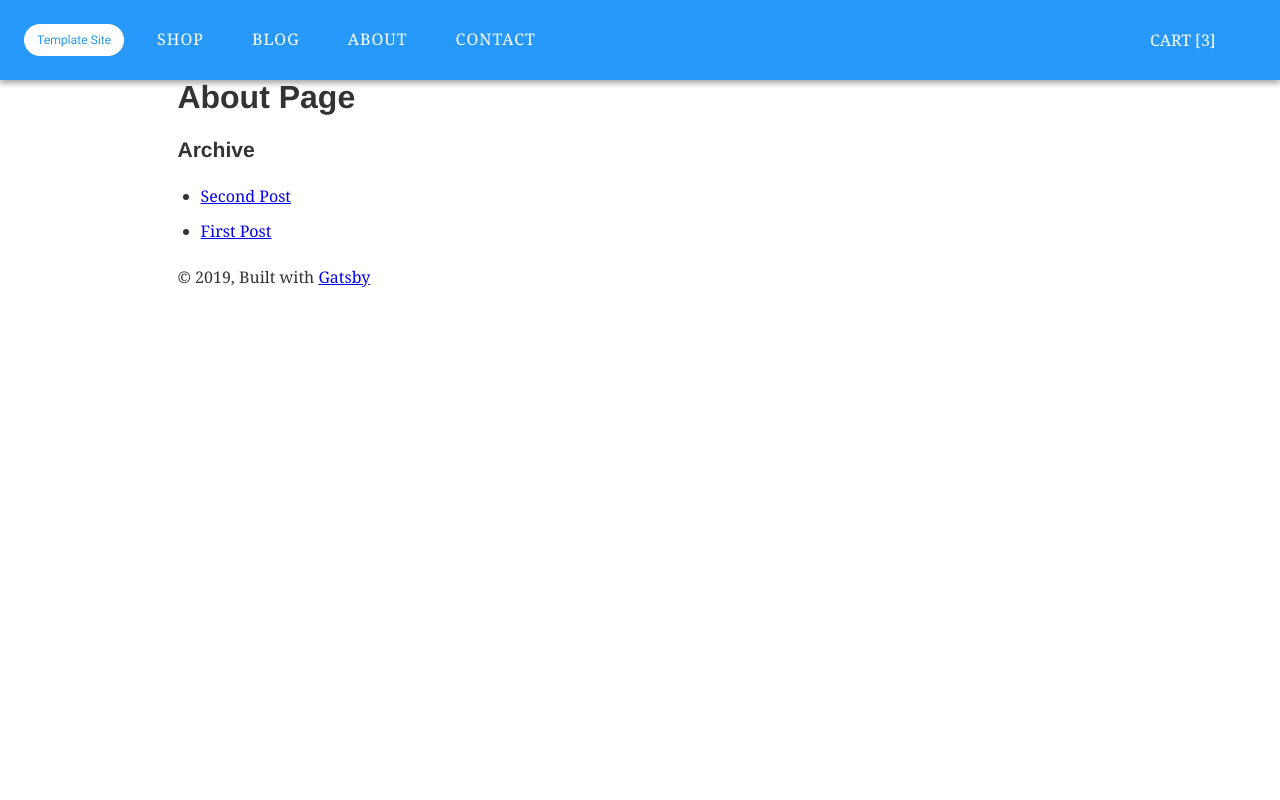
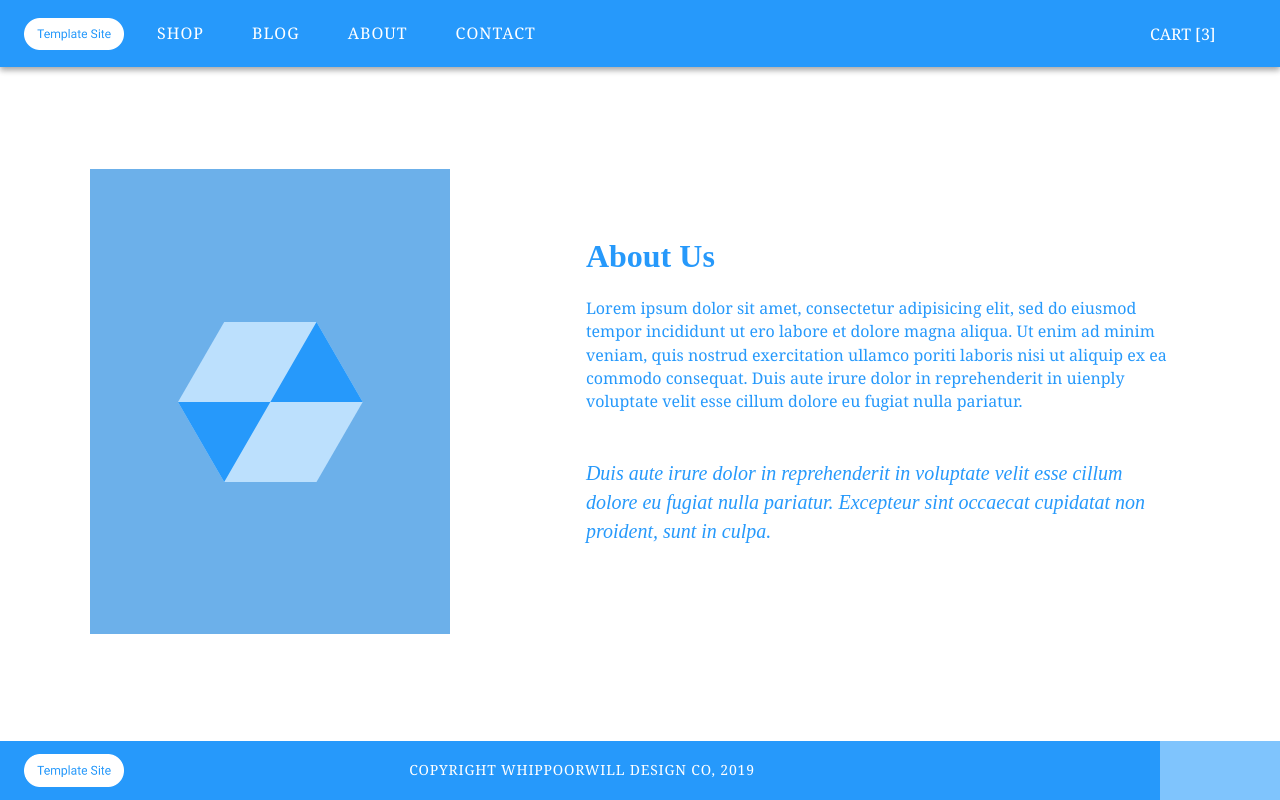
Before and after one commit to dean-whippoorwill/gatsby-template, a Gatsby site: page /about in a window 1280 px wide. Built offline with nearby package versions, Linux system fonts and the light colour scheme; Gatsby itself is replaced by a stand-in of ours; some packages are replaced by stand-ins of ours.

Commit message:
added About page

```diff
--- a/src/components/footer.js
+++ b/src/components/footer.js
@@ -30,7 +30,7 @@
   flex-wrap: nowrap;
   justify-content: space-between;
   align-items: center;
-  height: 70px;
+  height: 100%;
   ul {
     display: block;
   }
--- a/src/components/header.js
+++ b/src/components/header.js
@@ -181,7 +181,7 @@
           <HeaderLeft className="header-left">
             <Link to="/shop">SHOP</Link>
             <Link to="/">BLOG</Link>
-            <Link to="/">ABOUT</Link>
+            <Link to="/about">ABOUT</Link>
             <Link to="/">CONTACT</Link>
           </HeaderLeft>
           <HeaderRight>
--- a/src/pages/about.js
+++ b/src/pages/about.js
@@ -1,12 +1,84 @@
 import React from 'react';
-import Layout from '../components/layout';
+import Header from '../components/header';
+import Footer from '../components/footer';
+import styled from 'styled-components';
+import aboutImage from '../images/aboutImage@2x.png';
+import quotesIcon from '../images/quotes.svg';
+
+const AboutWrapper = styled.div`
+  display: flex;
+  flex-direction: column;
+  height: 100vh;
+`;
+const AboutContent = styled.div`
+  flex-grow: 1;
+  width: 86%;
+  height: 100%;
+  margin: 0 auto;
+  display: grid;
+  grid-template-columns: 40fr 60fr;
+  @media (max-width: 599px) {
+    grid-template-columns: 1fr;
+  }
+  color: #2699fb;
+`;
+const LeftColumn = styled.div`
+  @media (max-width: 599px) {
+    display: none;
+  }
+  align-self: center;
+`;
+const RightColumn = styled.div`
+  align-self: center;
+  h1 {
+    font-family: serif;
+  }
+  margin: 0 16px 0 56px;
+`;
 
 const About = () => (
-  <Layout>
-    <div>
-      <h1>About Page</h1>
-    </div>
-  </Layout>
+  <AboutWrapper>
+    <Header />
+    <AboutContent>
+      <LeftColumn>
+        <img
+          src={aboutImage}
+          alt="About Image"
+          style={{
+            width: '360px',
+            marginBottom: '0',
+          }}
+        />
+      </LeftColumn>
+      <RightColumn>
+        <h1>About Us</h1>
+        <p>
+          Lorem ipsum dolor sit amet, consectetur adipisicing elit, sed do
+          eiusmod tempor incididunt ut ero labore et dolore magna aliqua. Ut
+          enim ad minim veniam, quis nostrud exercitation ullamco poriti laboris
+          nisi ut aliquip ex ea commodo consequat. Duis aute irure dolor in
+          reprehenderit in uienply voluptate velit esse cillum dolore eu fugiat
+          nulla pariatur.
+        </p>
+        <svg
+          style={{
+            height: '16px',
+            width: '16px',
+          }}
+        >
+          <use xlinkHref={`#${quotesIcon.id}`} />
+        </svg>
+        <p
+          style={{ fontStyle: 'italic', fontFamily: 'serif', fontSize: '20px' }}
+        >
+          Duis aute irure dolor in reprehenderit in voluptate velit esse cillum
+          dolore eu fugiat nulla pariatur. Excepteur sint occaecat cupidatat non
+          proident, sunt in culpa.
+        </p>
+      </RightColumn>
+    </AboutContent>
+    <Footer />
+  </AboutWrapper>
 );
 
 export default About;
```
Also changed, not shown: src/images/aboutImage@2x.png (added), src/images/quotes.svg (added).
